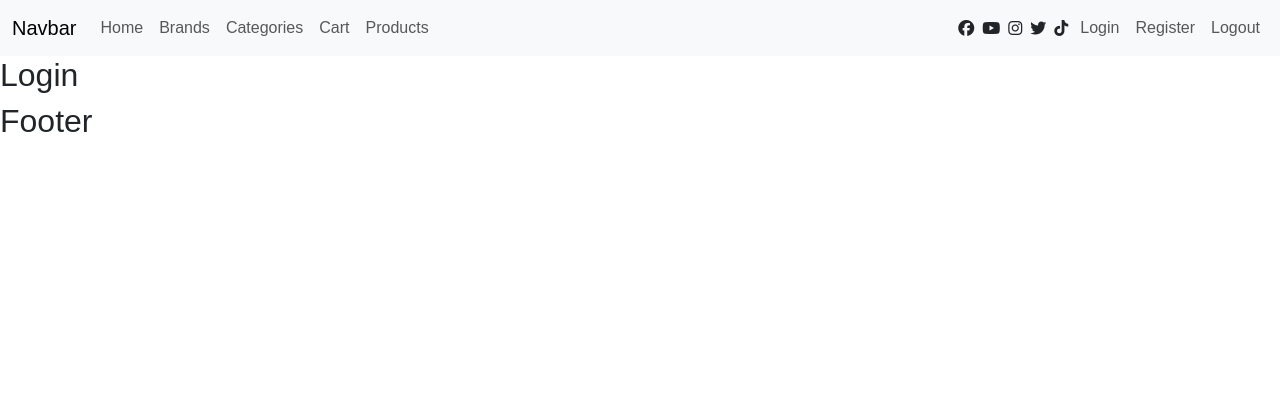
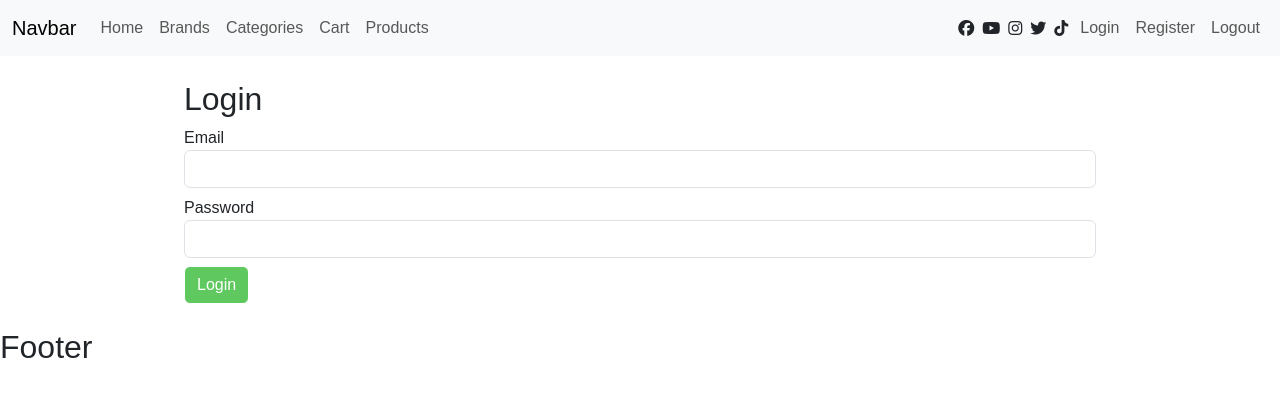
Before and after one commit to walidashraf0/Second-React-Project, a React (Create React App) app: page /login in a window 1280 px wide. Shown: the top 396 px of the page. Built offline with nearby package versions, Linux system fonts and the light colour scheme; a web font is replaced by a local one.

Commit message:
create and validate register & login

```diff
--- a/package.json
+++ b/package.json
@@ -12,9 +12,11 @@
     "formik": "^2.4.5",
     "react": "^18.2.0",
     "react-dom": "^18.2.0",
+    "react-loader-spinner": "^6.1.6",
     "react-router-dom": "^6.22.3",
     "react-scripts": "5.0.1",
-    "web-vitals": "^2.1.4"
+    "web-vitals": "^2.1.4",
+    "yup": "^1.4.0"
   },
   "scripts": {
     "start": "react-scripts start",
--- a/src/Component/Login/Login.jsx
+++ b/src/Component/Login/Login.jsx
@@ -1,10 +1,68 @@
-import React from 'react';
+import React, { useState } from 'react';
 import Style from './Login.module.css';
+import { useFormik } from 'formik';
+import * as Yup from 'yup'
+import axios from 'axios';
+import { useNavigate } from 'react-router-dom'
+import { FallingLines } from 'react-loader-spinner';
+
 
 export default function Login() {
 
+    let navigate = useNavigate()
+    const [error, setError] = useState(null)
+    const [loading, setLoading] = useState(false)
+
+    async function loginSubmit(values) {
+        setLoading(true)
+        let { data } = await axios.post(`https://ecommerce.routemisr.com/api/v1/auth/signin`, values)
+            .catch((err) => {
+                setError(err.response.data.message)
+                setLoading(false)
+            })
+        if (data.message == 'success') {
+            setLoading(false)
+            navigate('/')
+        }
+    }
+
+    let validationSchema = Yup.object({
+        email: Yup.string().email('Email is Required!').required('Email is Required!'),
+        password: Yup.string().matches(/^[A-Z][a-z0-9]{5,10}$/, 'Password Invalid').required('Password is Required!'),
+    })
+
+    let formik = useFormik({
+        initialValues: {
+            email: '',
+            password: '',
+        }, validationSchema, onSubmit: loginSubmit
+    })
 
     return <>
-    <h2>Login</h2>
+        <div className="w-75 mx-auto p-4">
+            <h2>Login</h2>
+            {error ? <div className="alert alert-danger py-2">{error}</div> : ''}
+            <form onSubmit={formik.handleSubmit}>
+
+                <label htmlFor="email">Email</label>
+                <input onChange={formik.handleChange} value={formik.values.email} onBlur={formik.handleBlur} className='form-control mb-2' type="email" id='email' />
+                {formik.errors.email && formik.touched.email ? <div className="alert alert-danger py-2">{formik.errors.email}</div> : ''}
+
+                <label htmlFor="password">Password</label>
+                <input onChange={formik.handleChange} value={formik.values.password} onBlur={formik.handleBlur} className='form-control mb-2' type="password" id='password' />
+                {formik.errors.password && formik.touched.password ? <div className="alert alert-danger py-2">{formik.errors.password}</div> : ''}
+
+                {!loading ? <button disabled={!(formik.isValid && formik.dirty)} type='submit' className='btn bg-main text-white'>Login</button> : <button type='button' className='btn bg-main text-white'>
+                    <FallingLines
+                        color="#fff"
+                        width="40"
+                        height='20'
+                        visible={true}
+                        ariaLabel="falling-circles-loading"
+                    />
+                </button>}
+
+            </form>
+        </div>
     </>
 }
--- a/src/Component/Register/Register.jsx
+++ b/src/Component/Register/Register.jsx
@@ -1,12 +1,75 @@
-import React from 'react';
+import React, { useState } from 'react';
 import Style from './Register.module.css';
 import { useFormik } from 'formik';
+import * as Yup from 'yup'
+import axios from 'axios';
+import { useNavigate } from 'react-router-dom'
+import { FallingLines } from 'react-loader-spinner';
+
 
 export default function Register() {
 
-    function registerSubmit(values) {
-        console.log(values);
+    let navigate = useNavigate()
+    const [error, setError] = useState(null)
+    const [loading, setLoading] = useState(false)
+
+    async function registerSubmit(values) {
+        setLoading(true)
+        let { data } = await axios.post(`https://ecommerce.routemisr.com/api/v1/auth/signup`, values)
+            .catch((err) => {
+                setError(err.response.data.message)
+                setLoading(false)
+            })
+        if (data.message == 'success') {
+            setLoading(false)
+            navigate('/login')
         }
+    }
+
+    // function validate (values) {
+
+    //     let errors = {}
+    //     // validate name input
+    //     if (!values.name) {
+    //         errors.name = 'Name is Required!'
+    //     }
+    //     else if (values.name.length < 3) {
+    //         errors.name = 'Name Must be Greater than 3 character'
+    //     }
+    //     else if (values.name.length > 15) {
+    //         errors.name = 'Name Must be Less than 15 character'
+    //     }
+
+    //     // validate email input
+    //     if (!values.email) {
+    //         errors.email = 'Email is Required!'
+    //     }
+    //     else if (!/^[A-Z0-9._%+-]+@[A-Z0-9.-]+\.[A-Z]{2,4}$/i.test(values.email)) {
+    //         errors.email = 'Email Invalid'
+    //     }
+
+    //     // validate password input
+    //     if (!values.password) {
+    //         errors.password = 'Password is Required!'
+    //     }
+    //     else if (!/^[A-Z][a-z0-9]{5,10}$/.test(values.password)) {
+    //         errors.password = 'Password Invalid'
+    //     }
+
+    //     console.log(errors);
+
+    //     return errors;
+
+    // }
+
+    let validationSchema = Yup.object({
+        name: Yup.string().min(3, 'Name Must be Greater than 3 character').max(15, 'Name Must be Less than 15 character').required('Name is Required!'),
+        email: Yup.string().email('Email is Required!').required('Email is Required!'),
+        password: Yup.string().matches(/^[A-Z][a-z0-9]{5,10}$/, 'Password Invalid').required('Password is Required!'),
+        rePassword: Yup.string().oneOf([Yup.ref('password')], "Password And RePassword Don't Match").required('RePassword is Required!'),
+        phone: Yup.string().matches(/^01[0125][0-9]{8}$/, 'We need Egyptian Number').required('Phone is Required!'),
+
+    })
 
     let formik = useFormik({
         initialValues: {
@@ -15,29 +78,44 @@ export default function Register() {
             password: '',
             rePassword: '',
             phone: ''
-        }, onSubmit: registerSubmit
+        }, validationSchema, onSubmit: registerSubmit
     })
 
     return <>
         <div className="w-75 mx-auto p-4">
             <h2>Register Now</h2>
+            {error ? <div className="alert alert-danger py-2">{error}</div> : ''}
             <form onSubmit={formik.handleSubmit}>
                 <label htmlFor="name">Name</label>
                 <input onChange={formik.handleChange} value={formik.values.name} onBlur={formik.handleBlur} className='form-control mb-2' type="text" id='name' />
+                {formik.errors.name && formik.touched.name ? <div className="alert alert-danger py-2">{formik.errors.name}</div> : ''}
 
                 <label htmlFor="email">Email</label>
                 <input onChange={formik.handleChange} value={formik.values.email} onBlur={formik.handleBlur} className='form-control mb-2' type="email" id='email' />
+                {formik.errors.email && formik.touched.email ? <div className="alert alert-danger py-2">{formik.errors.email}</div> : ''}
 
                 <label htmlFor="password">Password</label>
                 <input onChange={formik.handleChange} value={formik.values.password} onBlur={formik.handleBlur} className='form-control mb-2' type="password" id='password' />
+                {formik.errors.password && formik.touched.password ? <div className="alert alert-danger py-2">{formik.errors.password}</div> : ''}
 
                 <label htmlFor="rePassword">Confirm Password</label>
                 <input onChange={formik.handleChange} value={formik.values.rePassword} onBlur={formik.handleBlur} className='form-control mb-2' type="password" id='rePassword' />
+                {formik.errors.rePassword && formik.touched.rePassword ? <div className="alert alert-danger py-2">{formik.errors.rePassword}</div> : ''}
 
                 <label htmlFor="phone">Phone</label>
                 <input onChange={formik.handleChange} value={formik.values.phone} onBlur={formik.handleBlur} className='form-control mb-2' type="tel" id='phone' />
+                {formik.errors.phone && formik.touched.phone ? <div className="alert alert-danger py-2">{formik.errors.phone}</div> : ''}
 
-            <button type='submit' className='btn bg-main text-white'>Register</button>
+                {!loading ? <button disabled={!(formik.isValid && formik.dirty)} type='submit' className='btn bg-main text-white'>Register</button> : <button type='button' className='btn bg-main text-white'>
+                    <FallingLines
+                        color="#fff"
+                        width="40"
+                        height='20'
+                        visible={true}
+                        ariaLabel="falling-circles-loading"
+                    />
+                </button>}
+
             </form>
         </div>
     </>
```
Also changed, not shown: 1 other file (tests, documents, lock files or other folders). Lines whose indentation alone changed are shown as unchanged.
